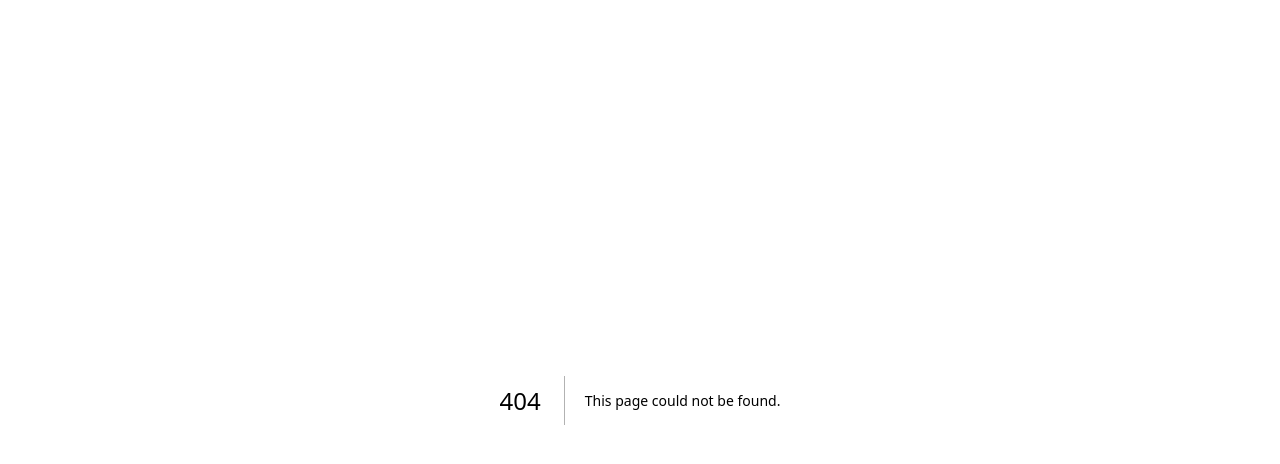
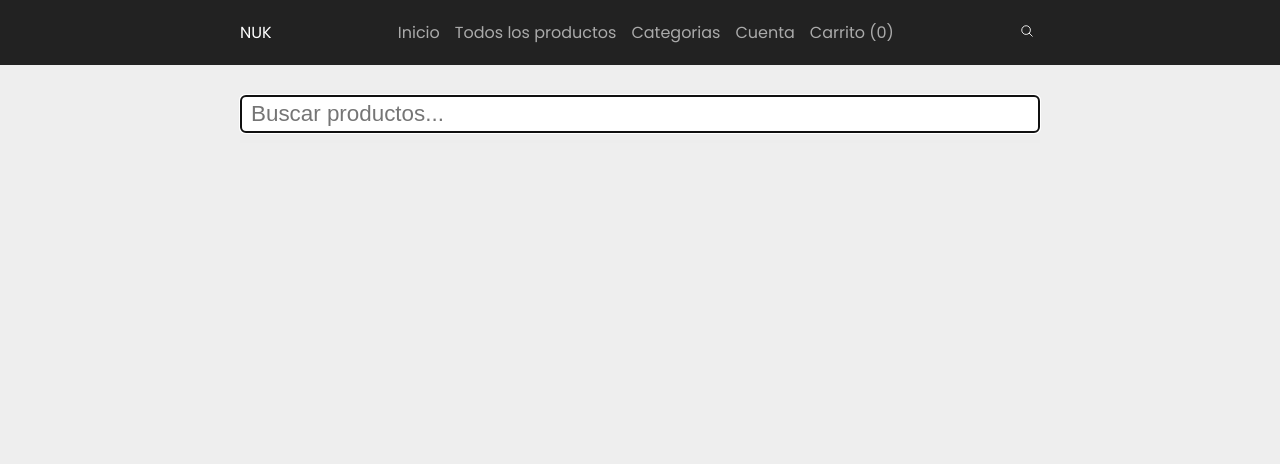
Before and after one commit to FranJBDev/nuk-front, a Next.js app: page /search in a window 1280 px wide. Before the commit this address had no page. Shown: the top 464 px of the page. Built offline with nearby package versions, Linux system fonts and the light colour scheme.

Commit message:
Add: search page

```diff
--- a/components/Featured.js
+++ b/components/Featured.js
@@ -82,7 +82,7 @@ export default function Featured({ product }) {
                     Leer mas
                   </ButtonLink>
                   <FlyingButton
-                    white
+                    white={1}
                     _id={product._id}
                     src={product.images?.[0]}
                   >
--- a/components/Header.js
+++ b/components/Header.js
@@ -4,6 +4,7 @@ import Center from './Center';
 import { useContext, useState } from 'react';
 import { CartContext } from '@/components/CartContext';
 import BarsIcon from './icons/Bars';
+import SearchIcon from './icons/SearchIcon';
 
 const StyledHeader = styled.header`
   background-color: #222;
@@ -53,7 +54,11 @@ const NavLink = styled(Link)`
   display: block;
   color: #aaa;
   text-decoration: none;
+  min-width: 30px;
   padding: 10px 0;
+  svg {
+    height: 20px;
+  }
   @media screen and (min-width: 768px) {
     padding: 0;
   }
@@ -73,6 +78,20 @@ const NavButton = styled.button`
   }
 `;
 
+const SideIcons = styled.div`
+  display: flex;
+  align-items: center;
+  a {
+    display: inline-block;
+    min-width: 20px;
+    color: white;
+    svg {
+      width: 14px;
+      height: 14px;
+    }
+  }
+`;
+
 export default function Header() {
   const { cartProducts } = useContext(CartContext);
   const [mobileNavActive, setMobileNavActive] = useState(false);
@@ -89,9 +108,14 @@ export default function Header() {
             <NavLink href={'/account'}>Cuenta</NavLink>
             <NavLink href={'/cart'}>Carrito ({cartProducts?.length})</NavLink>
           </StyleNav>
-          <NavButton onClick={() => setMobileNavActive((prev) => !prev)}>
-            <BarsIcon />
-          </NavButton>
+          <SideIcons>
+            <Link href={'/search'}>
+              <SearchIcon />
+            </Link>
+            <NavButton onClick={() => setMobileNavActive((prev) => !prev)}>
+              <BarsIcon />
+            </NavButton>
+          </SideIcons>
         </Wrapper>
       </Center>
     </StyledHeader>
--- a/components/ProductBox.js
+++ b/components/ProductBox.js
@@ -6,7 +6,13 @@ import { CartContext } from './CartContext';
 import FlyingButton from './FlyingButton';
 // import FlyingButton from 'react-flying-item';
 
-const ProductWrapper = styled.div``;
+const ProductWrapper = styled.div`
+button{
+  width: 100%;
+  text-align: center;
+  justify-content: center;
+}
+`;
 
 const WhiteBox = styled(Link)`
   background-color: #fff;
--- /dev/null
+++ b/components/icons/SearchIcon.js
@@ -0,0 +1,18 @@
+export default function SearchIcon({className="w-6 h-6"}) {
+  return (
+    <svg
+      xmlns="http://www.w3.org/2000/svg"
+      fill="none"
+      viewBox="0 0 24 24"
+      strokeWidth={1.5}
+      stroke="currentColor"
+      className={className}
+    >
+      <path
+        strokeLinecap="round"
+        strokeLinejoin="round"
+        d="M21 21l-5.197-5.197m0 0A7.5 7.5 0 105.196 5.196a7.5 7.5 0 0010.607 10.607z"
+      />
+    </svg>
+  );
+}
--- a/package.json
+++ b/package.json
@@ -12,6 +12,7 @@
     "axios": "^1.4.0",
     "eslint": "8.44.0",
     "eslint-config-next": "13.4.9",
+    "lodash": "^4.17.21",
     "micro": "^10.0.1",
     "mongoose": "^7.3.4",
     "next": "13.2.4",
--- a/pages/api/products.js
+++ b/pages/api/products.js
@@ -3,21 +3,31 @@ import { Product } from '@/models/Product';
 
 export default async function handle(req, res) {
   await mongooseConnect();
-  const { categories, sort, ...filters } = req.query;
-  const [sortField, sortOrder] = sort.split('-');
+  const { categories, sort, phrase, ...filters } = req.query;
+  let [sortField, sortOrder] = (sort || '_id-desc').split('-');
 
-  const productsQuery = {
-    category: categories.split(','),
-  };
+  const productsQuery = {};
+  if (categories) {
+    productsQuery.category = categories.split(',');
+  }
+
+  if (phrase) {
+    productsQuery['$or'] = [
+      { title: { $regex: phrase, $options: 'i' } },
+      { description: { $regex: phrase, $options: 'i' } },
+    ];
+  }
+
   if (Object.keys(filters).length > 0) {
     Object.keys(filters).forEach((filterName) => {
       productsQuery['properties.' + filterName] = filters[filterName];
     });
   }
+
   res.json(
     await Product.find(productsQuery, null, {
       sort: {
-        [sortField]: sortOrder==='asc' ? 1 : -1,
+        [sortField]: sortOrder === 'asc' ? 1 : -1,
       },
     })
   );
--- /dev/null
+++ b/pages/search.js
@@ -0,0 +1,73 @@
+import Center from '@/components/Center';
+import Header from '@/components/Header';
+import Input from '@/components/Input';
+import ProductsGrid from '@/components/ProductsGrid';
+import Spinner from '@/components/Spinner';
+import axios from 'axios';
+import { debounce } from 'lodash';
+import { useCallback, useEffect, useState } from 'react';
+import styled from 'styled-components';
+
+const SearchInput = styled(Input)`
+  padding: 5px 10px;
+  border-radius: 5px;
+  font-size: 1.4rem;
+`;
+
+const InputWrapper = styled.div`
+  position: sticky;
+  top: 68px;
+  margin: 25px 0;
+  padding: 5px 0;
+  background-color: #eeeeeeaa;
+`;
+
+export default function SearchPage() {
+  const [phrase, setPhrase] = useState('');
+  const [products, setProducts] = useState([]);
+  const [isLoading, setIsLoading] = useState(false);
+
+  const debouncedSearch = useCallback(debounce(searchProducts, 500), []);
+
+  useEffect(() => {
+    if (phrase.length > 0) {
+      setIsLoading(true);
+      debouncedSearch(phrase);
+    } else {
+      setProducts([]);
+    }
+  }, [phrase]);
+
+  function searchProducts(phrase) {
+    axios
+      .get('/api/products?phrase=' + encodeURIComponent(phrase))
+      .then((response) => {
+        setProducts(response.data);
+        setIsLoading(false);
+      });
+  }
+
+  return (
+    <>
+      <Header />
+      <Center>
+        <InputWrapper>
+          <SearchInput
+            autoFocus
+            value={phrase}
+            onChange={(ev) => setPhrase(ev.target.value)}
+            placeholder="Buscar productos..."
+          />
+        </InputWrapper>
+
+        {!isLoading && phrase !== '' && products.length === 0 && (
+          <h2>No se encontraron productos con la frase "{phrase}""</h2>
+        )}
+        {isLoading && <Spinner fullWidth={true} />}
+        {!isLoading && products.length > 0 && (
+          <ProductsGrid products={products} />
+        )}
+      </Center>
+    </>
+  );
+}
```
Also changed, not shown: 1 other file (tests, documents, lock files or other folders).
